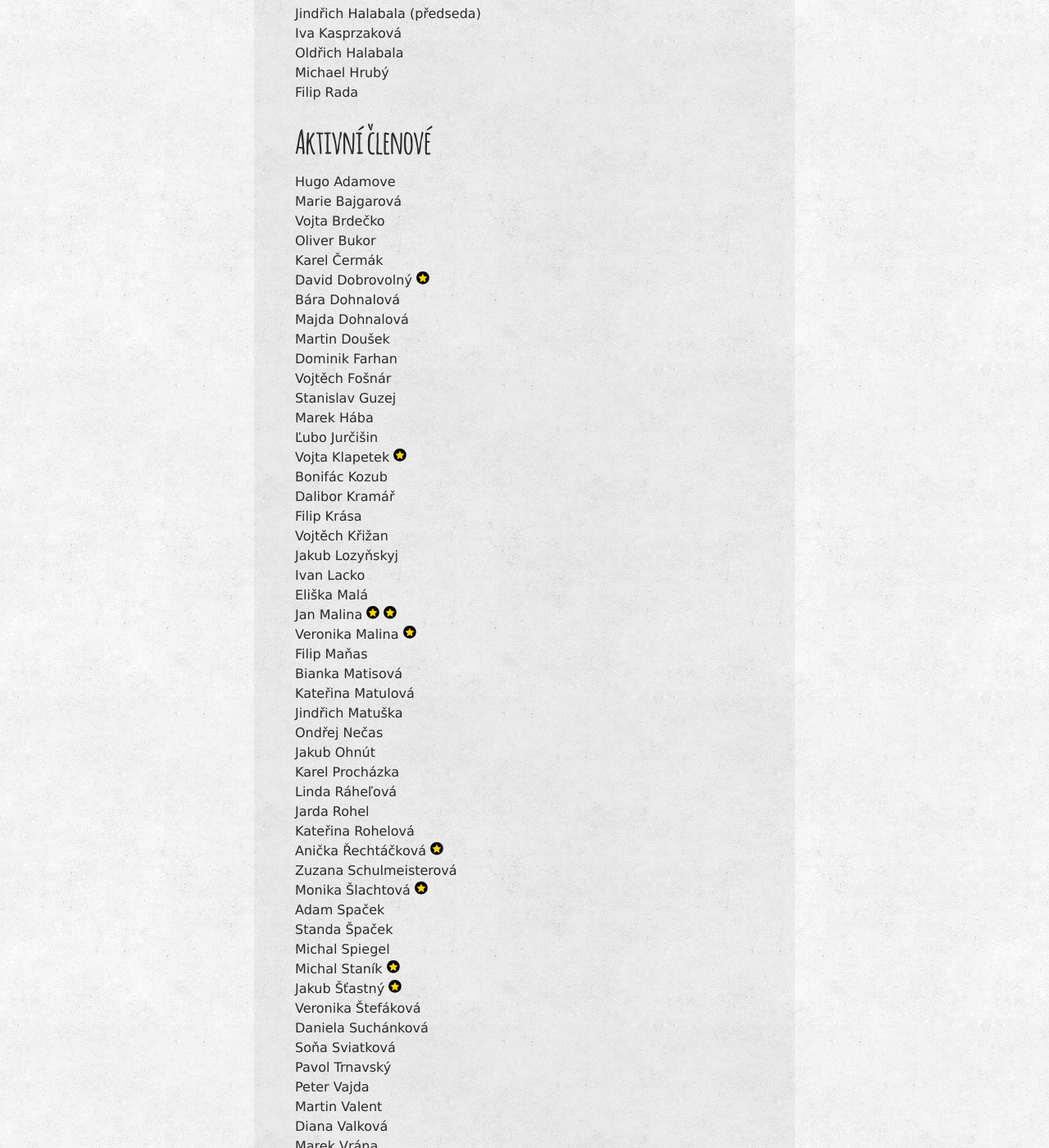
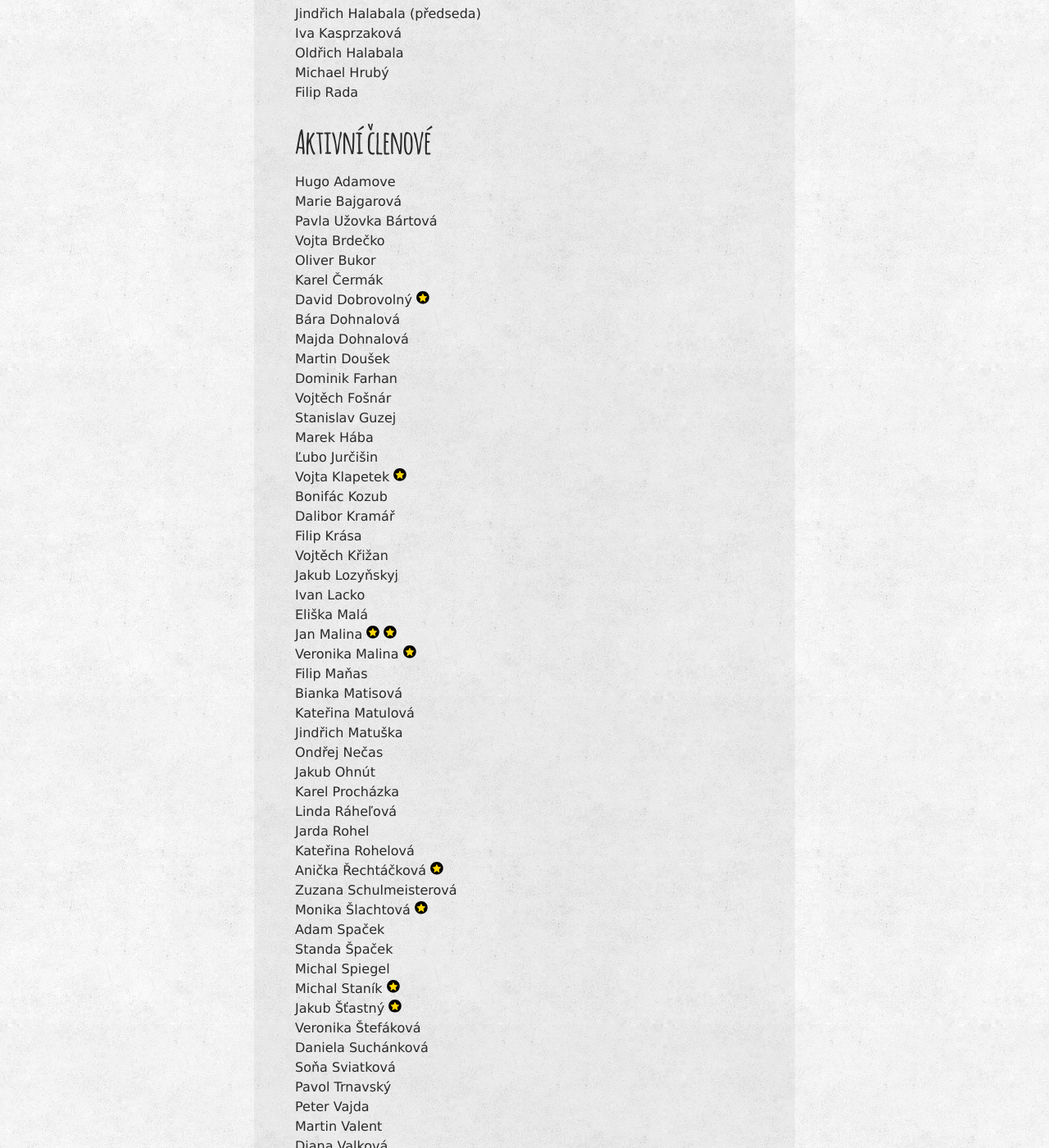
Before and after one commit to zverinec/zverinec-web, a Jekyll site: the page built from _pages/members.md, in a window 1280 px wide and 1400 px high, scrolled down 551 px. Shown: the whole window at 82% size. Built offline with Jekyll 4.4.1, drawn with Linux system fonts in a browser that asks for light colours; comment, search, counter and statistics services are not loaded.

Commit message:
Add Pavla Užovka Bártová to active members list

```diff
--- a/_pages/members.md
+++ b/_pages/members.md
@@ -17,6 +17,7 @@ Filip Rada<br/>
 
 Hugo Adamove<br/>
 Marie Bajgarová<br/>
+Pavla Užovka Bártová<br/>
 Vojta Brdečko<br/>
 Oliver Bukor<br/>
 Karel Čermák<br/>
```
Also changed, not shown: other parts of _pages/members.md (+0 -1 lines).
